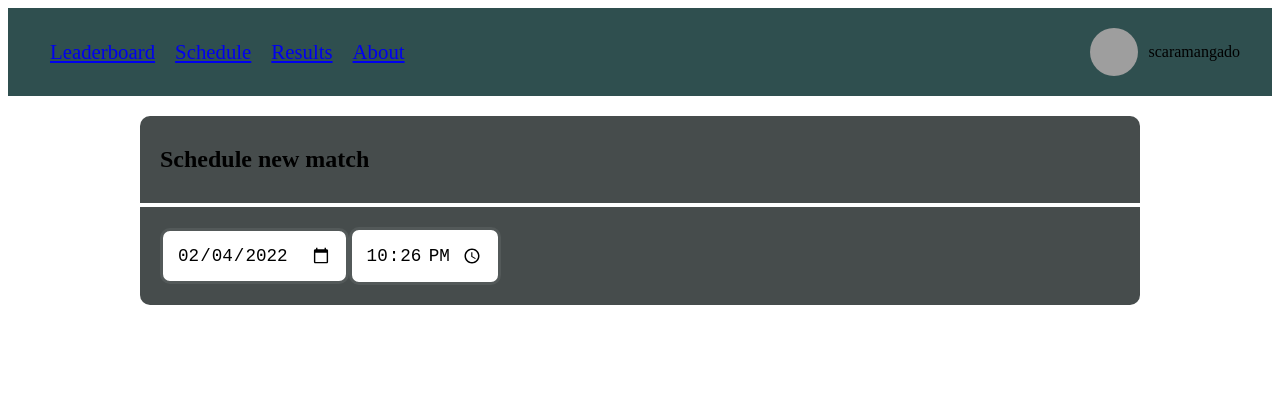
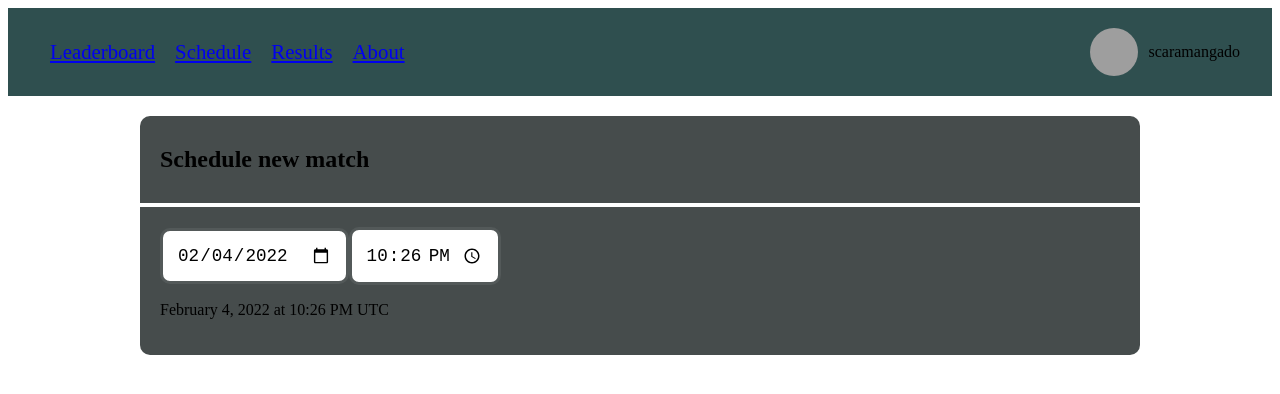
Before and after one commit to xwmtp/bingo-tournament-website, a React (Create React App) app: page /#/schedule/addmatch in a window 1280 px wide. Shown: the top 394 px of the page. Built offline with nearby package versions, Linux system fonts and the light colour scheme; grey boxes are pictures that could not be loaded; the HTML template or start-up script is replaced by a standard one.

Commit message:
Merge date and time in one state

```diff
--- a/src/pages/AddMatchPage.tsx
+++ b/src/pages/AddMatchPage.tsx
@@ -4,42 +4,42 @@ import { DateTime } from "luxon";
 import { Input } from "../components/forms/Input";
 
 export const AddMatchPage: React.FC = () => {
-  const [dateInput, setDateInput] = useState<DateTime>(DateTime.local());
-  const [timeInput, setTimeInput] = useState<DateTime>(DateTime.local());
-
-  console.log("date: " + dateInput.toLocaleString());
+  const [dateTimeInput, setDateTimeInput] = useState<DateTime>(
+    DateTime.local()
+  );
 
   return (
     <Container title={"Schedule new match"}>
       <Input
         type="date"
         className="form-control"
-        value={dateInput.toISODate()}
+        value={dateTimeInput.toISODate()}
         onChange={(event: React.ChangeEvent<HTMLInputElement>) => {
-          console.log(event.target.value);
           const parsedDate = DateTime.fromISO(event.target.value);
           if (!parsedDate.isValid) {
-            console.log("invalid " + event.target.value);
             return;
           }
-          setDateInput(parsedDate);
+          setDateTimeInput(mergeDateAndTime(parsedDate, dateTimeInput));
         }}
       />
       <Input
         type="time"
         className="form-control"
-        value={dateInput.toFormat("HH:mm")}
+        value={dateTimeInput.toFormat("HH:mm")}
         onChange={(event: React.ChangeEvent<HTMLInputElement>) => {
-          console.log(event.target.value);
-          const parsedDate = DateTime.fromISO(event.target.value);
-          if (!parsedDate.isValid) {
-            console.log("invalid " + event.target.value);
+          const parsedTime = DateTime.fromISO(event.target.value);
+          if (!parsedTime.isValid) {
             return;
           }
-          console.log(parsedDate.toLocaleString());
-          setDateInput(parsedDate);
+          setDateTimeInput(mergeDateAndTime(dateTimeInput, parsedTime));
         }}
       />
+      <p>{dateTimeInput.toLocaleString(DateTime.DATETIME_FULL)}</p>
     </Container>
   );
 };
+
+const mergeDateAndTime = (date: DateTime, time: DateTime): DateTime => {
+  const iso = date.toFormat("yyyy-MM-dd") + "T" + time.toFormat("HH:mm");
+  return DateTime.fromISO(iso);
+};
```
